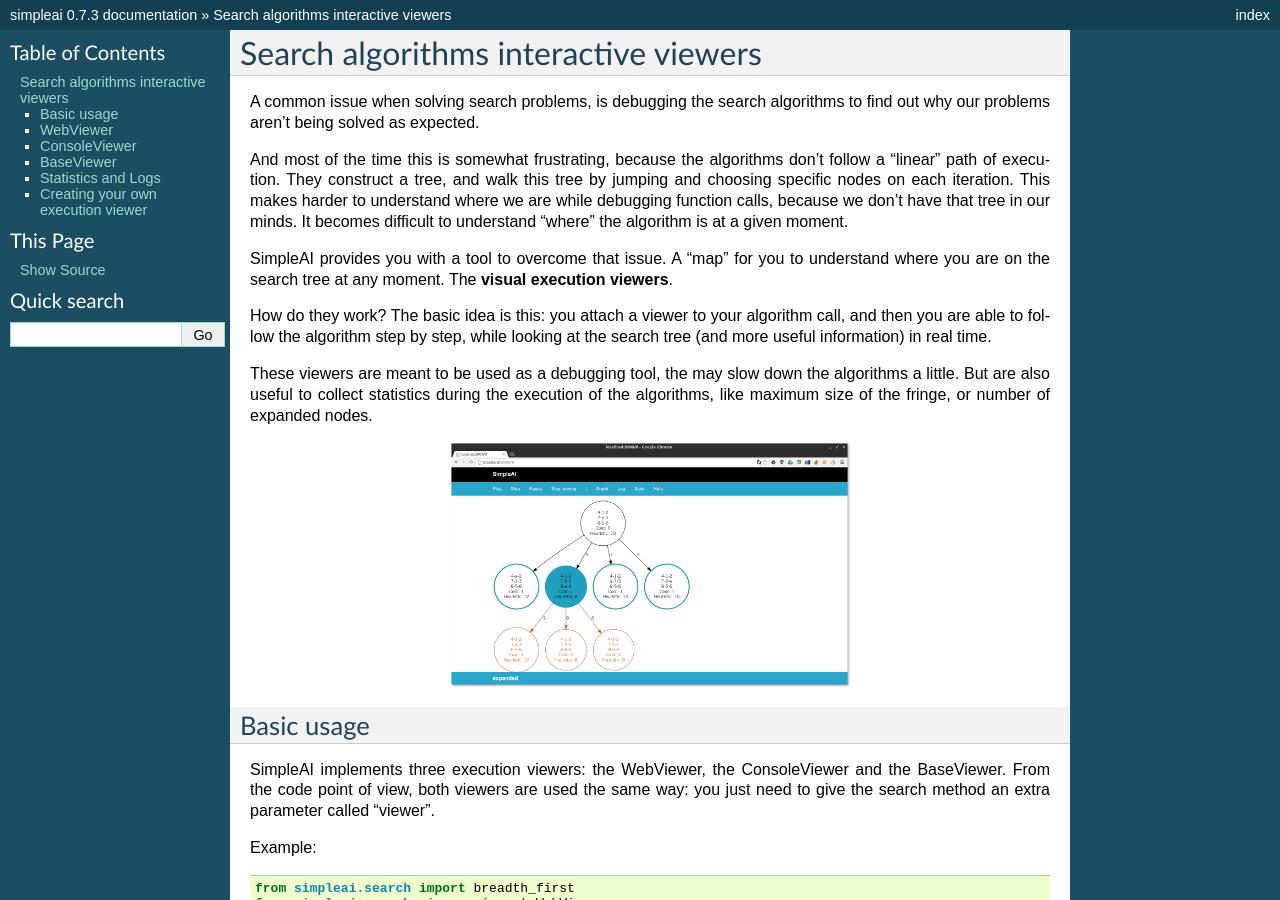
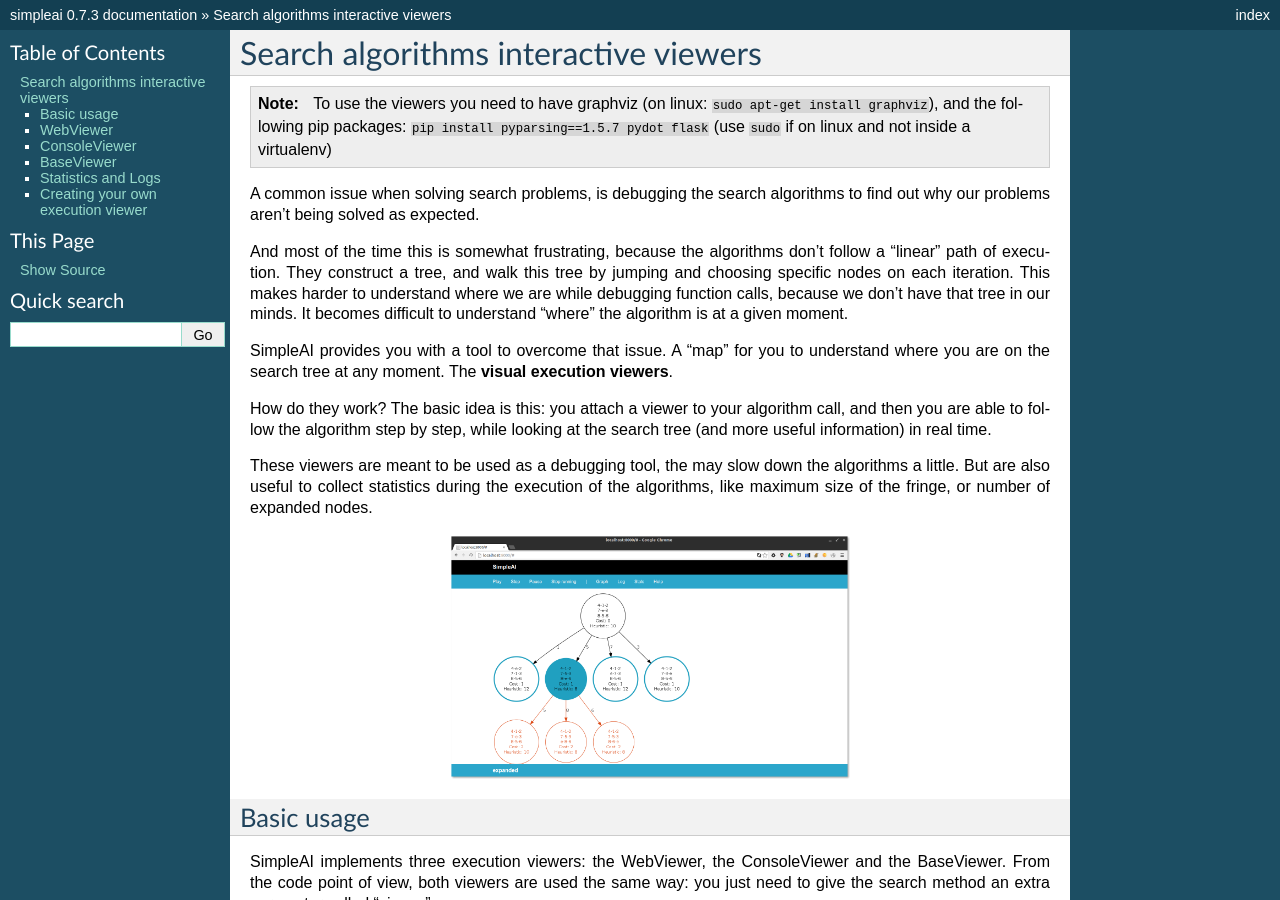
Before and after one commit to simpleai-team/simpleai, a Sphinx documentation site: the page built from docs/search_viewers.rst, in a window 1280 px wide and 900 px high. Built offline with Sphinx 7.4.7, drawn with Linux system fonts in a browser that asks for light colours.

Commit message:
Added documentation about the search viewers dependencies

```diff
--- a/docs/search_viewers.rst
+++ b/docs/search_viewers.rst
@@ -1,5 +1,12 @@
 Search algorithms interactive viewers
 =====================================
+
+
+.. note::
+
+    To use the viewers you need to have graphviz (on linux: ``sudo apt-get install graphviz``), and the following pip packages:
+    ``pip install pyparsing==1.5.7 pydot flask`` (use ``sudo`` if on linux and not inside a virtualenv)
+
 
 A common issue when solving search problems, is debugging the search
 algorithms to find out why our problems aren't being solved as expected.
```
